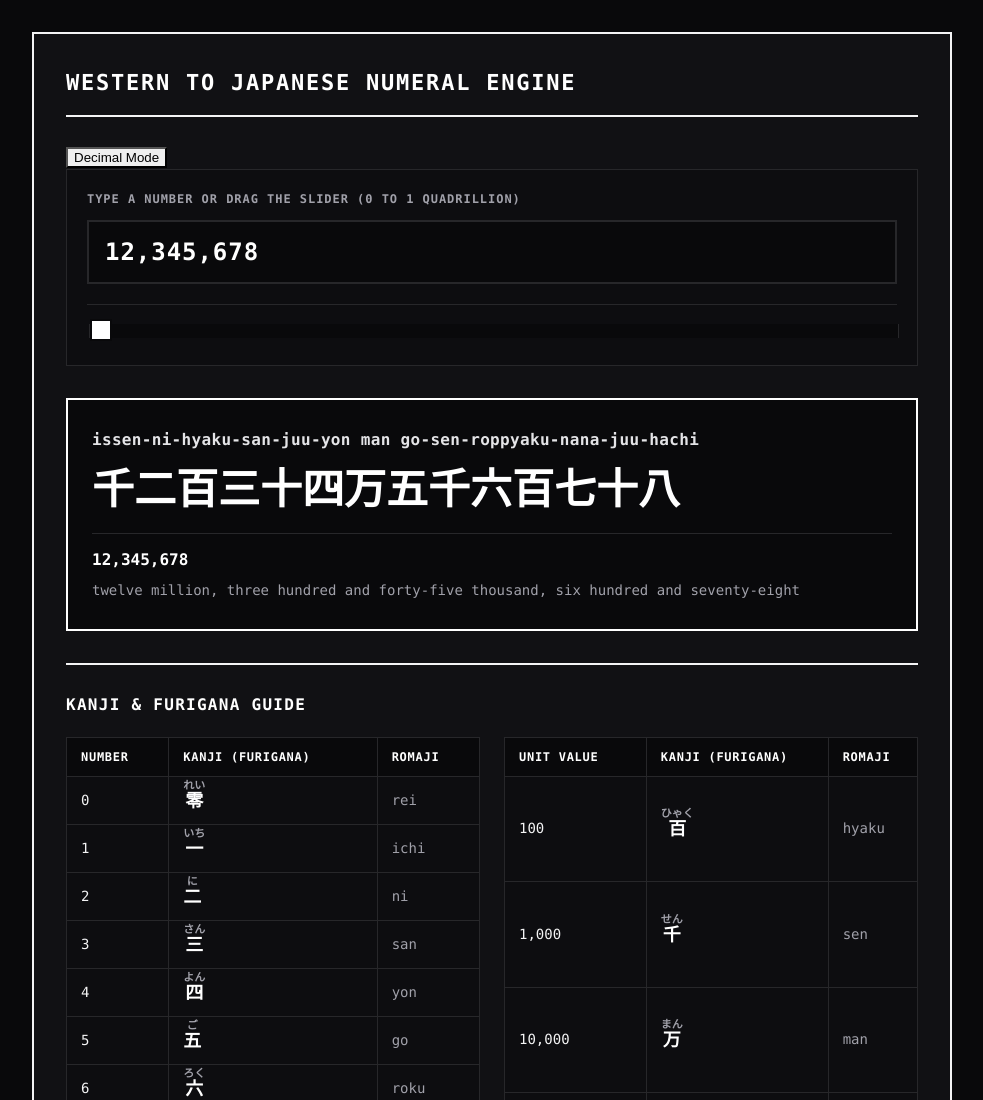
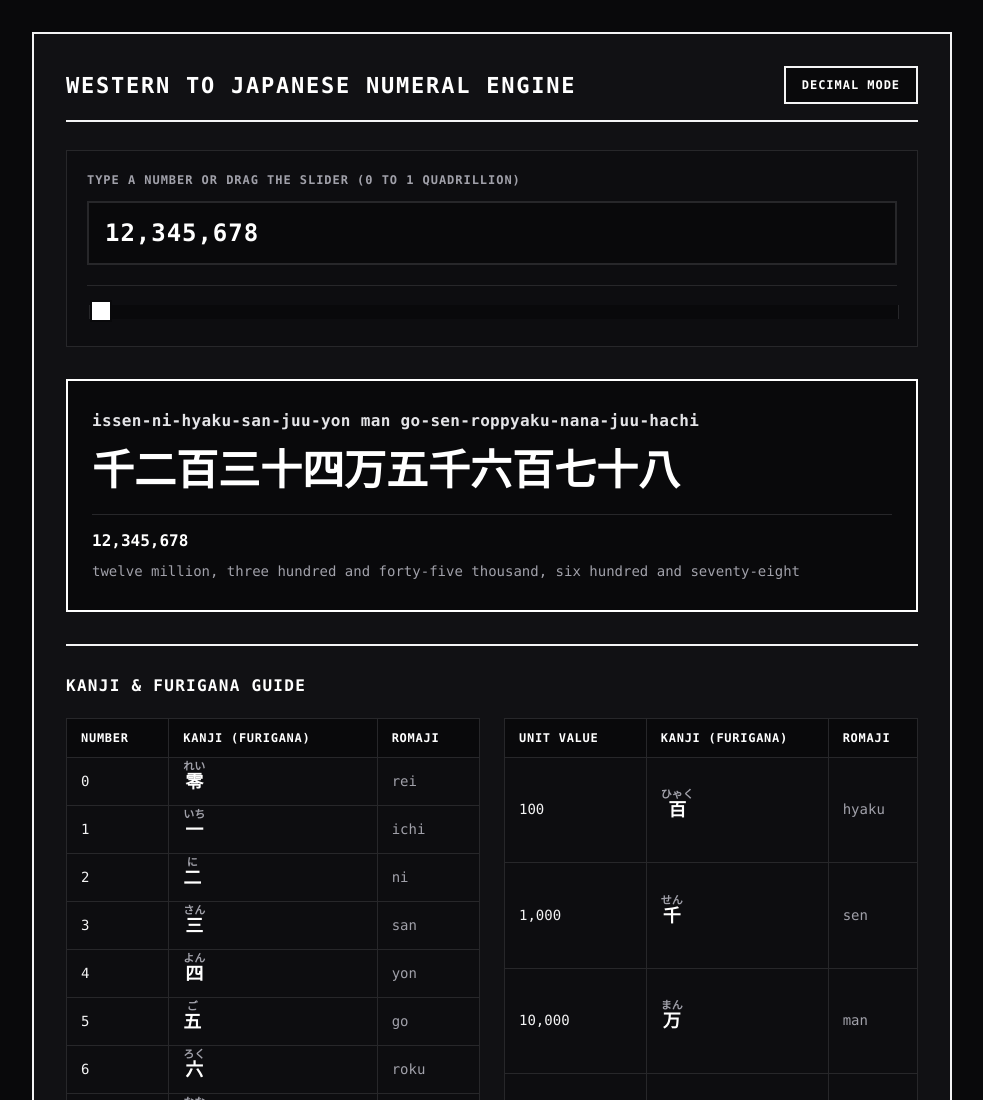
Before and after one commit to SadBIOS/Japanese-Numerical-Aid, a plain HTML site: page index.html in a window 1280 px wide. Shown: the top 1100 px of the page, without its empty margins (148-1131 px from the left). Drawn offline with Linux system fonts and the light colour scheme.

Commit message:
Add files via upload

```diff
--- a/styles.css
+++ b/styles.css
@@ -38,15 +38,43 @@ body {
     padding: 32px;
 }
 
+.header-bar {
+    display: flex;
+    align-items: center;
+    justify-content: space-between;
+    gap: 16px;
+    flex-wrap: wrap;
+    margin-bottom: 28px;
+    padding-bottom: 16px;
+    border-bottom: 2px solid var(--border-strong);
+}
+
 h1 {
     font-size: 22px;
     font-weight: 700;
     text-transform: uppercase;
     letter-spacing: 0.08em;
-    margin: 0 0 28px 0;
-    padding-bottom: 16px;
-    border-bottom: 2px solid var(--border-strong);
+    margin: 0;
     color: var(--highlight);
+}
+
+.mode-btn {
+    font-family: ui-monospace, SFMono-Regular, Menlo, Monaco, Consolas, "Liberation Mono", "Courier New", monospace;
+    font-size: 12px;
+    font-weight: 700;
+    text-transform: uppercase;
+    letter-spacing: 0.08em;
+    padding: 10px 16px;
+    background-color: var(--bg);
+    color: var(--highlight);
+    border: 2px solid var(--border-strong);
+    cursor: pointer;
+}
+
+.mode-btn:hover,
+.mode-btn.active {
+    background-color: var(--highlight);
+    color: var(--bg);
 }
 
 .input-section {
```
